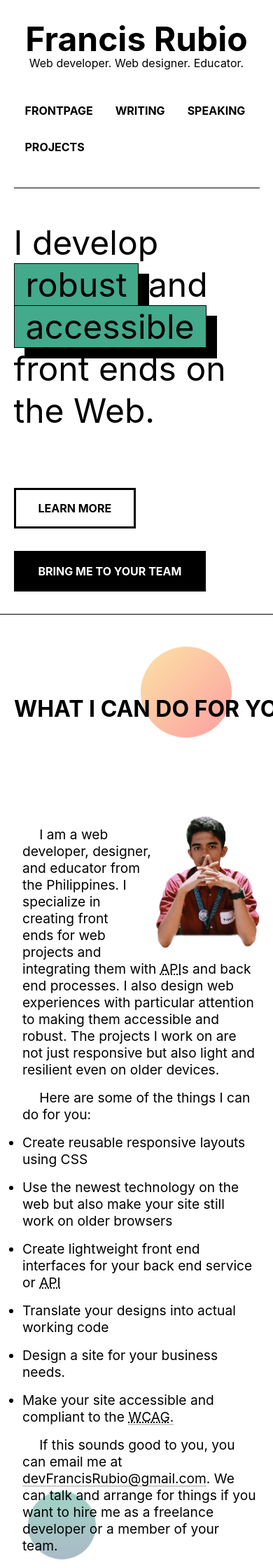
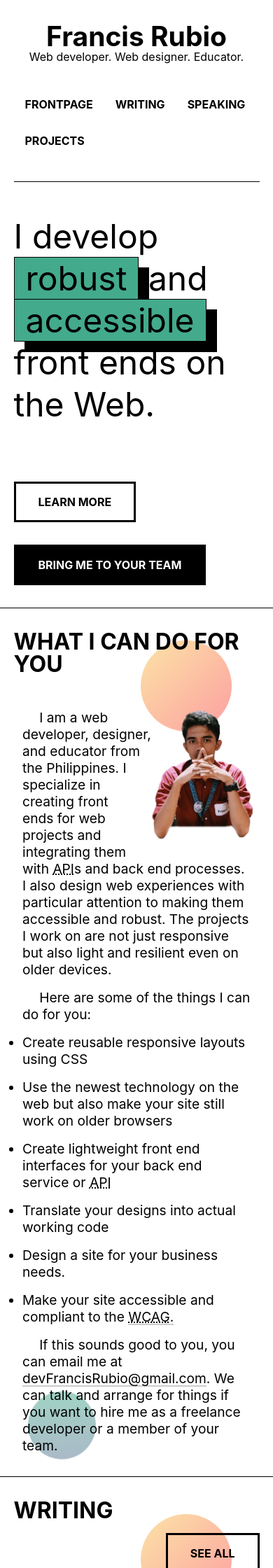
Before and after one commit to maniczirconium/maniczirconium.github.io, a Jekyll site: the page built from index.html, in a window 390 px wide. Shown: the top 2240 px of the page at 70% size. Built offline with Jekyll 4.4.1, drawn with Linux system fonts in a browser that asks for light colours; the list of posts is cut into pages by our own code.

Commit message:
:iphone: Worked on making the site look decent on mobile.

```diff
--- a/_sass/_layout.scss
+++ b/_sass/_layout.scss
@@ -195,7 +195,7 @@
 
 .card {
   display: grid;
-  grid-template-rows: 1rem 1fr auto;
+  grid-template-rows: auto 1fr auto;
 
   &.card--empty {
     grid-template-rows: 1fr;
@@ -279,6 +279,7 @@
 
     h3 {
       font-size: 3rem;
+      font-size: clamp(2rem, 5vw, 3rem);
       font-weight: normal;
 
       a {
--- /dev/null
+++ b/_sass/_mobile-layout.scss
@@ -0,0 +1,24 @@
+@media screen and (max-width: 400px) {
+  .page .page__section {
+    display: block;
+    min-height: auto;
+
+    & > header {
+      max-width: 100vw;
+      display: block;
+
+      h2 {
+        max-width: 100vw;
+      }
+
+      .btn {
+        margin-top: 1em;
+        display: block;
+      }
+    }
+
+    .card-flex {
+      grid-template-columns: unset;
+    }
+  }
+}
--- a/_sass/_nav.scss
+++ b/_sass/_nav.scss
@@ -19,6 +19,7 @@
 
     h1 {
       font-size: 3rem;
+      font-size: clamp(2rem, 10vw, 3rem);
       line-height: 1;
       margin: 0;
       white-space: nowrap;
--- a/_sass/components/_button.scss
+++ b/_sass/components/_button.scss
@@ -10,6 +10,7 @@
   text-transform: uppercase;
   border: 3px solid var(--fg-color);
   background-size: 100% 0;
+  display: inline-block;
 
   &:hover {
     background-color: #0003;
--- a/css/flerovium.scss
+++ b/css/flerovium.scss
@@ -12,6 +12,7 @@
 // Components
 @import "components/button";
 @import "posts";
+@import "mobile-layout";
 
 /* Global Remedies
 ******************/
```
